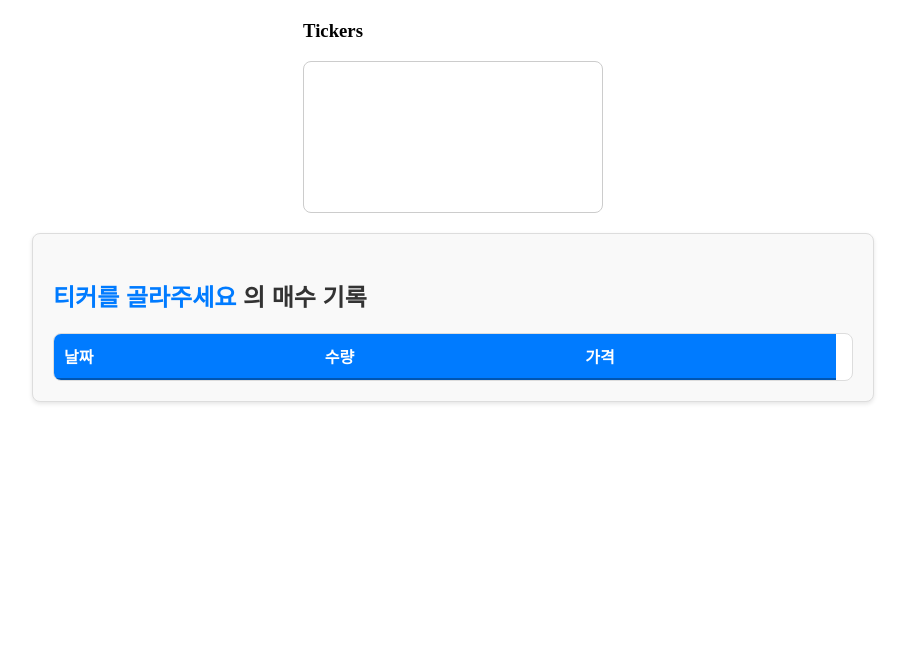
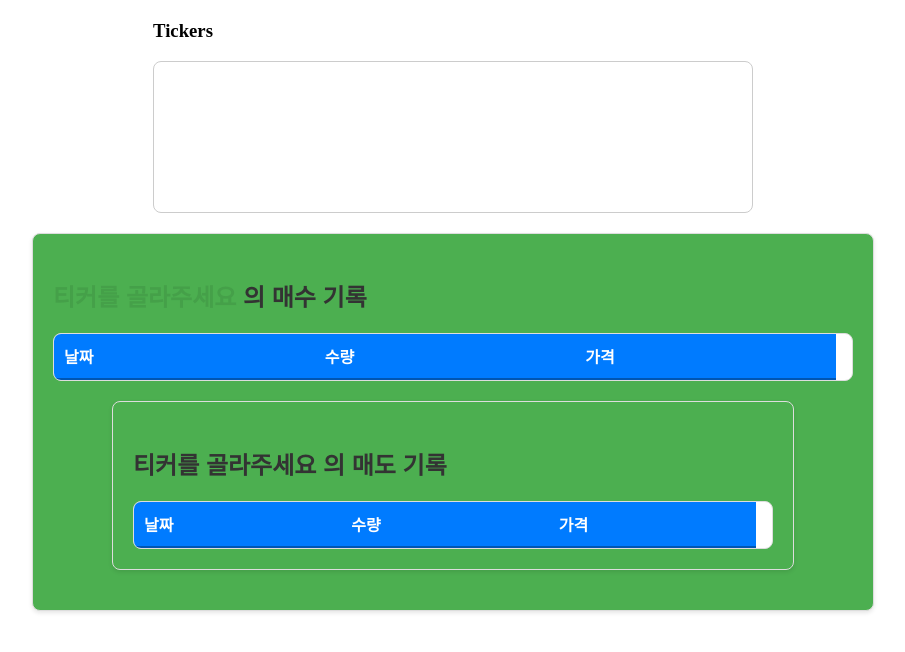
Before and after one commit to artemisfawl12/djangoProj, a Django app: template templates/counter/multi_result.html in a window 1280 px wide. Shown: the top 652 px of the page, without its empty margins (187-1092 px from the left). Run offline with Django 4.2, Linux system fonts and the light colour scheme; the template is opened without the code that fills it: most values are stand-ins (such as "Sample title", 1, 10 or a date in 2020); lists and menus that the app fills with data are empty.

Commit message:
매도 차트 추가

```diff
--- a/templates/counter/multi_result.html
+++ b/templates/counter/multi_result.html
@@ -5,7 +5,8 @@
     <title>Multi_result page</title>
     <style>
         .ticker-container {
-        width: 300px;
+        width: 80%;
+        max-width: 600px;
         margin: 20px auto;
     }
 
@@ -42,7 +43,7 @@
         max-width: 800px;
         margin: 20px auto;
         padding: 20px;
-        background-color: #f9f9f9;
+        background-color: #4CAF50;
         border: 1px solid #ddd;
         border-radius: 8px;
         box-shadow: 0 2px 4px rgba(0, 0, 0, 0.1);
@@ -57,12 +58,12 @@
     }
 
     .content #selectedTicker {
-        color: #007BFF;
+        color: #45a049;
         font-weight: bold;
     }
 
     /* 테이블 스타일 */
-    #dataTable {
+    .dataTable {
         width: 100%;
         border-collapse: collapse;
         margin-top: 10px;
@@ -72,7 +73,7 @@
         overflow: hidden;
     }
 
-    #dataTable thead th {
+    .dataTable thead th {
         background-color: #007BFF;
         color: white;
         text-align: left;
@@ -81,43 +82,43 @@
         border-bottom: 2px solid #0056b3;
     }
 
-    #dataTable tbody tr {
+    .dataTable tbody tr {
         border-bottom: 1px solid #ddd;
     }
 
-    #dataTable tbody tr:nth-child(even) {
+    .dataTable tbody tr:nth-child(even) {
         background-color: #f7f7f7;
     }
 
-    #dataTable tbody td {
+    .dataTable tbody td {
         padding: 10px;
         text-align: left;
     }
 
     /* Hover 스타일 */
-    #dataTable tbody tr:hover {
+    .dataTable tbody tr:hover {
         background-color: #f0f8ff;
     }
 
     /* 스크롤 가능한 테이블 */
-    #dataTable {
+    .dataTable {
         display: block;
         max-height: 300px;
         overflow-y: auto;
     }
 
-    #dataTable thead,
-    #dataTable tbody tr {
+    .dataTable thead,
+    .dataTable tbody tr {
         display: table;
         width: 100%;
         table-layout: fixed;
     }
 
-    #dataTable thead {
+    .dataTable thead {
         width: calc(100% - 1em); /* 스크롤바 보정 */
     }
 
-    #dataTable tbody {
+    .dataTable tbody {
         display: block;
         max-height: 250px; /* 스크롤 영역 */
         overflow-y: auto;
@@ -134,7 +135,21 @@
     </div>
     <div class="content">
         <h3><span id="selectedTicker">티커를 골라주세요</span> 의 매수 기록</h3>
-        <table id="dataTable">
+        <table id="dataTable_buy" class="dataTable">
+            <thead>
+                <tr>
+                    <th>날짜</th>
+                    <th>수량</th>
+                    <th>가격</th>
+                </tr>
+            </thead>
+            <tbody>
+                <!-- 선택된 Ticker 데이터가 여기에 추가됨 -->
+            </tbody>
+        </table>
+    <div class="content">
+        <h3><span id="selectedTicker_2">티커를 골라주세요</span> 의 매도 기록</h3>
+        <table id="dataTable_sell" class="dataTable">
             <thead>
                 <tr>
                     <th>날짜</th>
@@ -157,8 +172,10 @@
 
         // Ticker 목록 생성
         const tickerList = document.getElementById("tickerList");
-        const dataTableBody = document.getElementById("dataTable").querySelector("tbody");
+        const dataTableBody_buy = document.getElementById("dataTable_buy").querySelector("tbody");
+        const dataTableBody_sell = document.getElementById("dataTable_buy").querySelector("tbody");
         const selectedTicker = document.getElementById("selectedTicker");
+        const selectedTicker_2 = document.getElementById("selectedTicker_2");
 
         Object.keys(buy_final).forEach(ticker => {
             const li = document.createElement("li");
@@ -171,7 +188,8 @@
         // Ticker 데이터 표시
         function displayData(ticker) {
             selectedTicker.textContent = ticker + name_ticker_dict[ticker];
-            dataTableBody.innerHTML = ""; // 이전 데이터를 제거
+            dataTableBody_sell.innerHTML = ""; // 이전 데이터를 제거
+            dataTableBody_buy.innerHTML = "";
 
             buy_final[ticker].forEach(row => {
                 const tr = document.createElement("tr");
@@ -180,7 +198,16 @@
                     <td>${row.수량}</td>
                     <td>${row.가격}</td>
                 `;
-                dataTableBody.appendChild(tr);
+                dataTableBody_buy.appendChild(tr);
+            });
+            sell_final[ticker].forEach(row => {
+                const tr = document.createElement("tr");
+                tr.innerHTML = `
+                    <td>${row.날짜}</td>
+                    <td>${row.수량}</td>
+                    <td>${row.가격}</td>
+                `;
+                dataTableBody_sell.appendChild(tr);
             });
         }
     </script>
```
